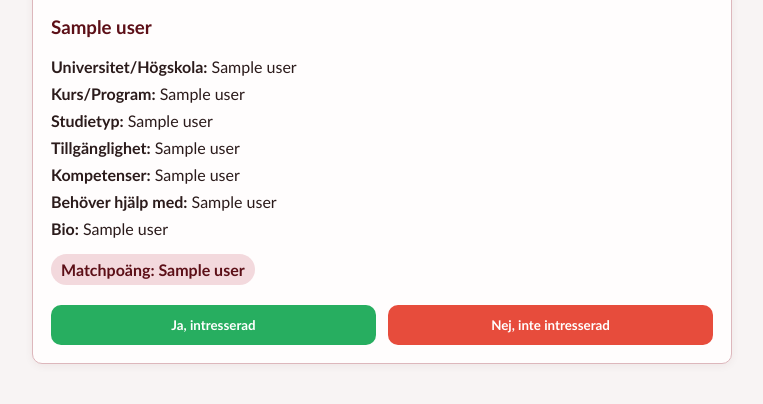
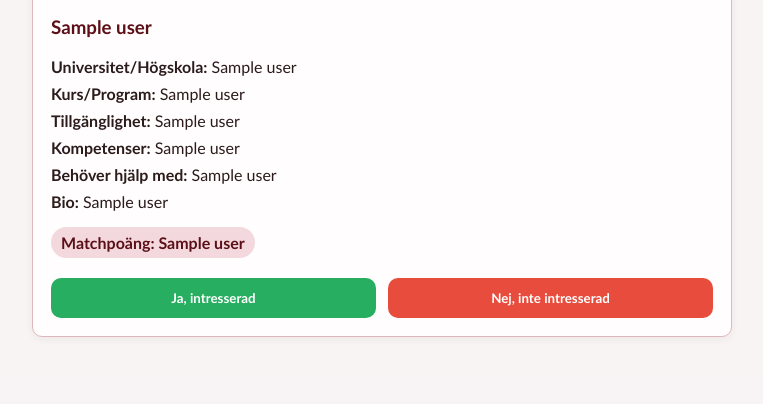
Before and after one commit to Najehnator/StudyBudy, a Flask app: page /matches in a window 1280 px wide. Shown: the part 496-900 px from the top of the page, without its empty margins (258-1021 px from the left). After the commit the page ends 833 px from the top, so only its background shows below. Run offline with Flask 3, Linux system fonts and the light colour scheme; the visitor is signed in with stand-in values (Sample User, id 1); a database or web service that is not in the repository returns one stand-in record (values such as "Sample title"); some libraries are stand-ins or nearby versions.

Commit message:
Borttagning av studietyp.

```diff
--- a/templates/matches.html
+++ b/templates/matches.html
@@ -122,7 +122,6 @@
 
                         <p><strong>Universitet/Högskola:</strong> {{ match[2] or 'Ej angivet' }}</p>
                         <p><strong>Kurs/Program:</strong> {{ match[3] or 'Ej angivet' }}</p>
-                        <p><strong>Studietyp:</strong> {{ match[4] or 'Ej angivet' }}</p>
                         <p><strong>Tillgänglighet:</strong> {{ match[5] or 'Ej angivet' }}</p>
                         <p><strong>Kompetenser:</strong> {{ match[6] or 'Ej angivet' }}</p>
                         <p><strong>Behöver hjälp med:</strong> {{ match[7] or 'Ej angivet' }}</p>
--- a/templates/my_matches.html
+++ b/templates/my_matches.html
@@ -122,7 +122,6 @@
 
                         <p><strong>Universitet/Högskola:</strong> {{ match[2] or 'Ej angivet' }}</p>
                         <p><strong>Kurs/Program:</strong> {{ match[3] or 'Ej angivet' }}</p>
-                        <p><strong>Studietyp:</strong> {{ match[4] or 'Ej angivet' }}</p>
                         <p><strong>Tillgänglighet:</strong> {{ match[5] or 'Ej angivet' }}</p>
                         <p><strong>Kompetenser:</strong> {{ match[6] or 'Ej angivet' }}</p>
                         <p><strong>Behöver hjälp med:</strong> {{ match[7] or 'Ej angivet' }}</p>
--- a/templates/other_user_profile.html
+++ b/templates/other_user_profile.html
@@ -75,7 +75,6 @@
                 <p><strong>E-post:</strong> {{ profile[1] }}</p>
                 <p><strong>Universitet/Högskola:</strong> {{ profile[3] or 'Ej angivet' }}</p>
                 <p><strong>Kurs/Program:</strong> {{ profile[4] or 'Ej angivet' }}</p>
-                <p><strong>Studietyp:</strong> {{ profile[5] or 'Ej angivet' }}</p>
                 <p><strong>Tillgänglighet:</strong> {{ profile[6] or 'Ej angivet' }}</p>
                 <p><strong>Kompetenser:</strong> {{ profile[7] or 'Ej angivet' }}</p>
                 <p><strong>Behöver hjälp med:</strong> {{ profile[8] or 'Ej angivet' }}</p>
```
